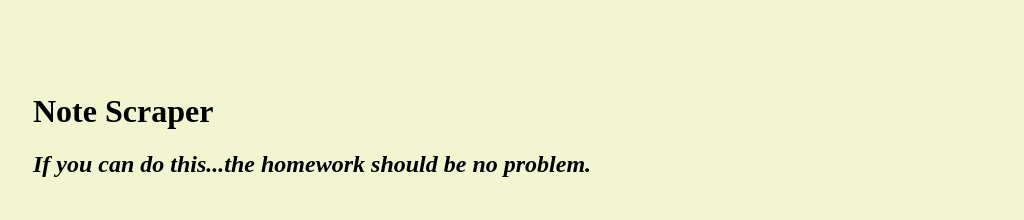
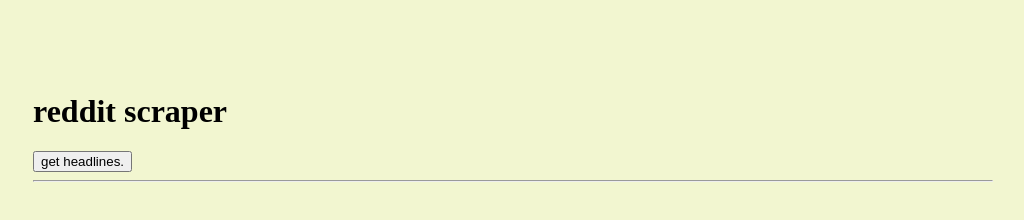
Before and after one commit to veecher/news_scraper, a website: page public/index.html in a window 1280 px wide. Shown: the whole page, without its empty margins (127-1151 px from the left). Drawn offline with nearby package versions, Linux system fonts and the light colour scheme; no server answers.

Commit message:
it mostly works

```diff
--- a/public/index.html
+++ b/public/index.html
@@ -38,8 +38,9 @@
   </head>
   <body>
     <div id="wrapper">
-      <h1>Note Scraper</h1>
-      <h2><i>If you can do this...the homework should be no problem.</i></h2>
+      <h1>reddit scraper</h1>
+      <button id="scraper">get headlines.</button>
+      <br><hr><br>
       <div id="articles"></div>
       <div id="notes"></div>
     </div>
```
Also changed, not shown: public/app.js (+44 -5 lines), server.js (+0 -51 lines).
